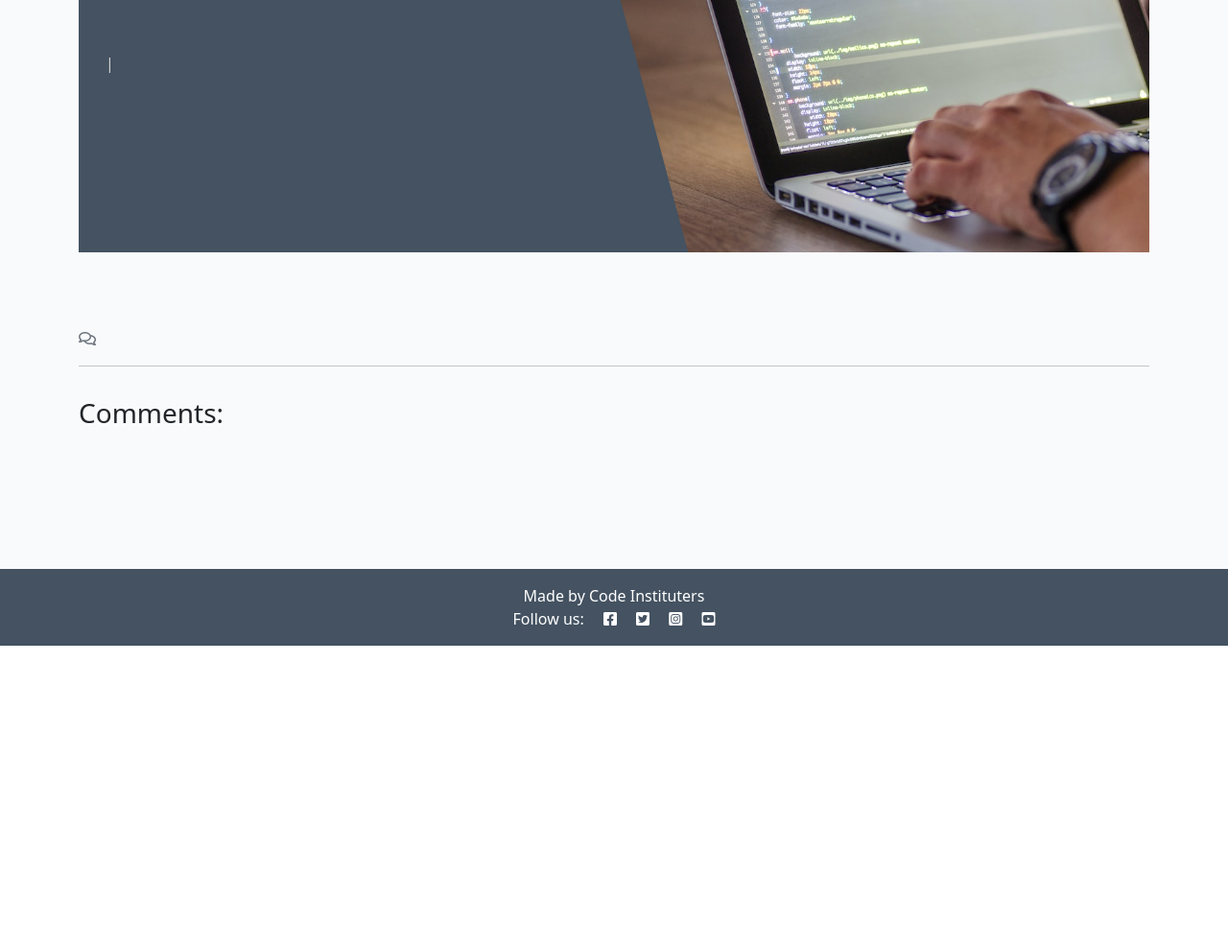
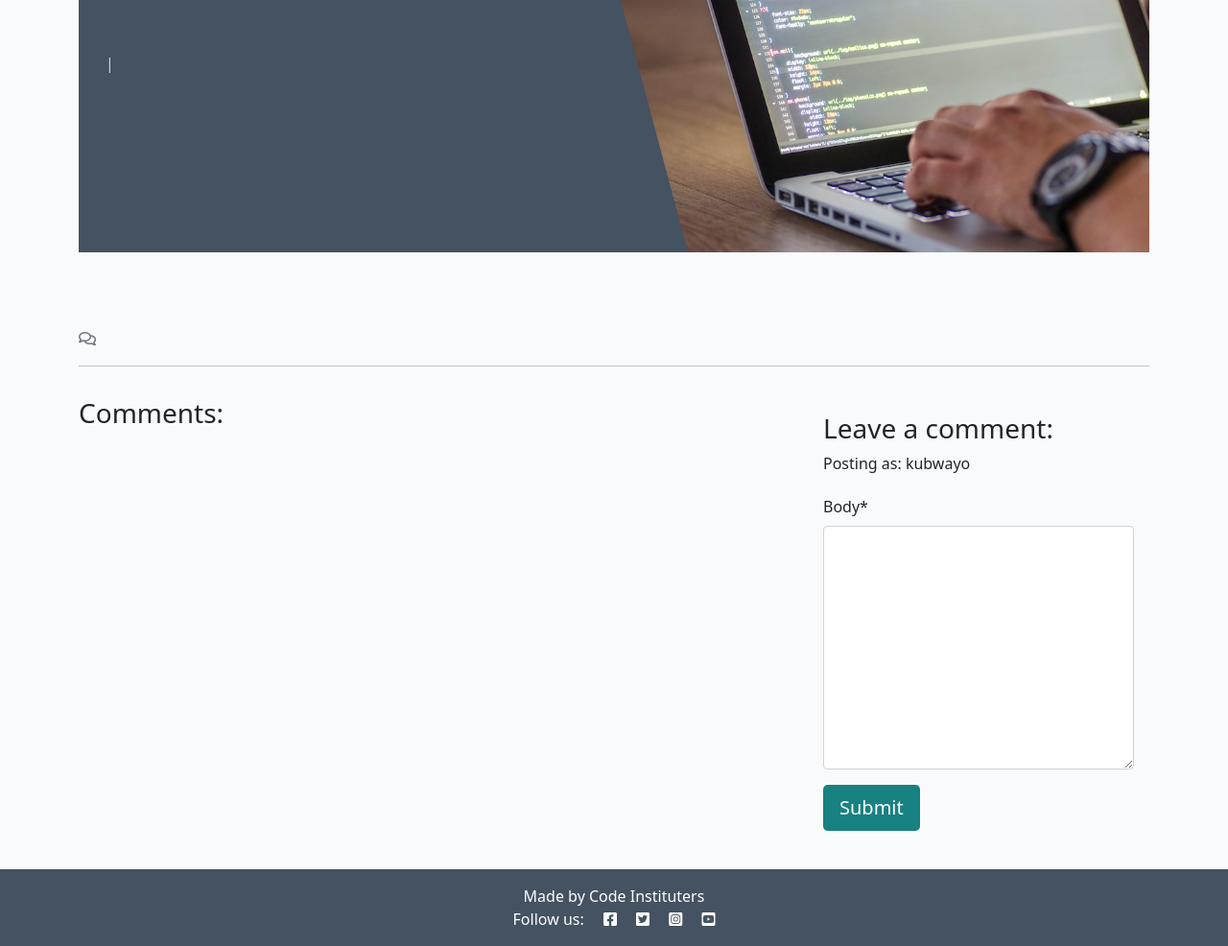
Before and after one commit to CryptikEd/django-blog, a Django app: template blog/templates/blog/post_detail.html in a window 1280 px wide. Shown: the part 127-1113 px from the top of the page at 96% size. Before the commit the page ends 800 px from the top, so only its background shows below. Run offline with Django 4.2, Linux system fonts and the light colour scheme; the template is opened without the code that fills it: values that come from a table or form of the project are taken from there, others are empty; a user stored in the database is signed in; some libraries are stand-ins or nearby versions.

Commit message:
Add comments form

```diff
--- /dev/null
+++ b/blog/forms.py
@@ -0,0 +1,8 @@
+from .models import Comment
+from django import forms
+
+
+class CommentForm(forms.ModelForm):
+    class Meta:
+        model = Comment
+        fields = ('body',)
--- a/blog/templates/blog/post_detail.html
+++ b/blog/templates/blog/post_detail.html
@@ -1,6 +1,8 @@
-{% extends 'base.html' %} {% block content %}
+{% extends 'base.html' %}
 {% load static %}
+{% load crispy_forms_tags %}
 
+{% block content %}
 <div class="masthead">
     <div class="container">
         <div class="row g-0">
@@ -70,6 +72,24 @@
                 {% endfor %}
             </div>
         </div>
+        <!-- Creating New Comments -->
+    <div class="col-md-4 card mb-4 mt-3">
+        <div class="card-body">
+          {% if user.is_authenticated %}
+          <h3>Leave a comment:</h3>
+          <p>Posting as: {{ user.username }}</p>
+          <form id="commentForm" method="post"
+            style="margin-top: 1.3em;">
+            {{ comment_form | crispy }}
+            {% csrf_token %}
+            <button id="submitButton" type="submit"
+              class="btn btn-signup btn-lg">Submit</button>
+          </form>
+          {% else %}
+          <p>Log in to leave a comment</p>
+          {% endif %}
+        </div>
+      </div>
     </div>
 </div>
 {% endblock content %}
--- a/blog/views.py
+++ b/blog/views.py
@@ -1,6 +1,7 @@
 from django.shortcuts import render, get_object_or_404
 from django.views import generic
 from .models import Post
+from .forms import CommentForm
 
 # Create your views here.
 
@@ -29,6 +30,7 @@ def post_detail(request, slug):
     post = get_object_or_404(queryset, slug=slug)
     comments = post.comments.all().order_by("-created_on")
     comment_count = post.comments.filter(approved=True).count()
+    comment_form = CommentForm()
 
 
     return render(
@@ -38,5 +40,6 @@ def post_detail(request, slug):
         "post": post,
         "comments": comments,
         "comment_count": comment_count,
+        "comment_form": comment_form,
     },
 )
--- a/codestar/settings.py
+++ b/codestar/settings.py
@@ -48,6 +48,8 @@ INSTALLED_APPS = [
     'allauth',
     'allauth.account',
     'allauth.socialaccount',
+    'crispy_forms',
+    'crispy_bootstrap5',
     'django_summernote',
     'blog',
     'about',
@@ -56,6 +58,9 @@ INSTALLED_APPS = [
 SITE_ID = 1
 LOGIN_REDIRECT_URL = '/'
 LOGOUT_REDIRECT_URL = '/'
+
+CRISPY_ALLOWED_TEMPLATE_PACKS = "bootstrap5"
+CRISPY_TEMPLATE_PACK = "bootstrap5"
 
 MIDDLEWARE = [
     'django.middleware.security.SecurityMiddleware',
--- a/requirements.txt
+++ b/requirements.txt
@@ -1,7 +1,9 @@
 asgiref==3.8.1
+crispy-bootstrap5==0.7
 dj-database-url==0.5.0
 Django==4.2.13
 django-allauth==0.57.2
+django-crispy-forms==2.2
 django-summernote==0.8.20.0
 gunicorn==20.1.0
 oauthlib==3.2.2
```
